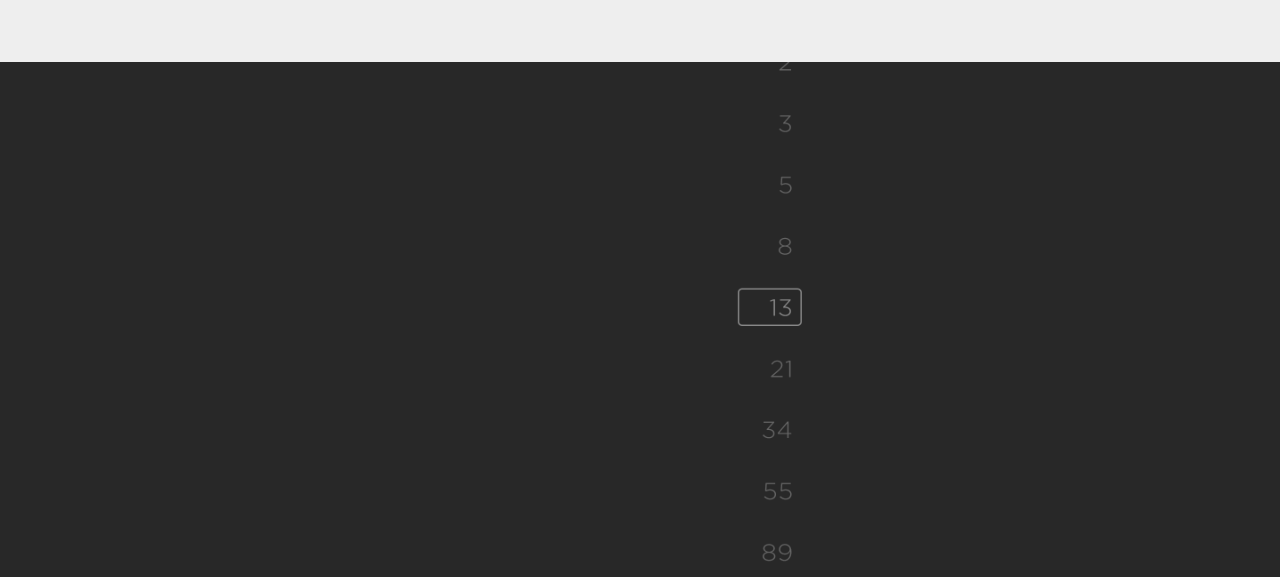
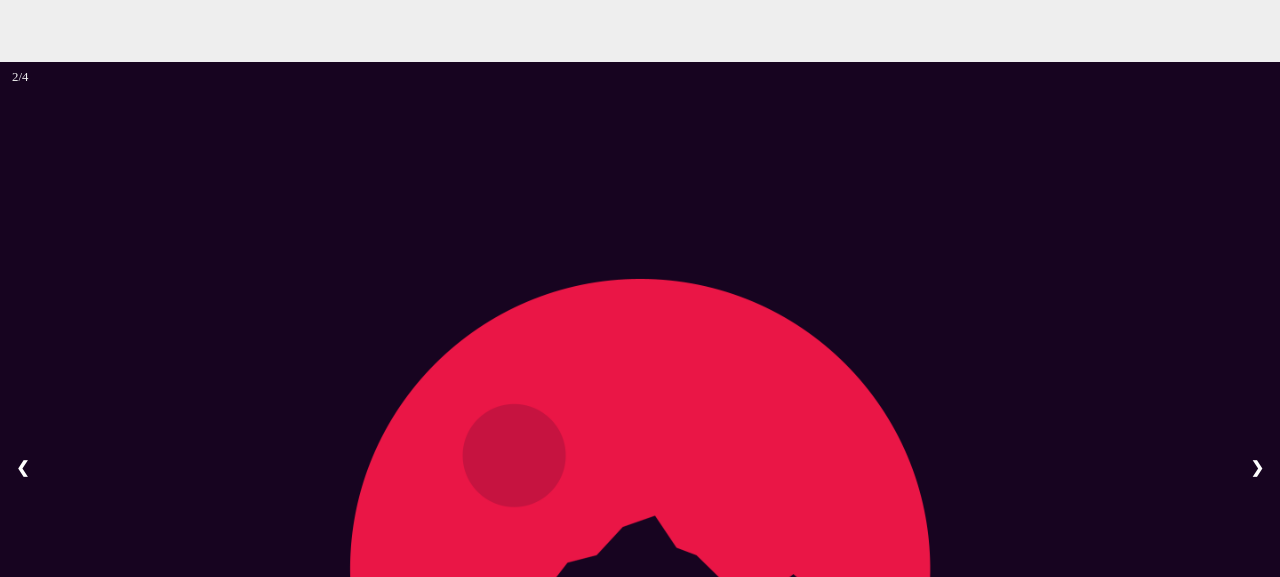
Before and after one commit to sandeep2213/College-Website, a plain HTML site: page index.html in a window 1280 px wide. Shown: the part 223-800 px from the top of the page. Drawn offline with Linux system fonts and the light colour scheme.

Commit message:
worked on slideshow of photos

```diff
--- a/index.css
+++ b/index.css
@@ -78,10 +78,88 @@ body {
 
 /*image crousel rules*/
 
-.crousel {
+.image-size {
   width: 100%;
 }
 
+.slideshow-container {
+  max-width: 100vw;
+  position: relative;
+  margin: auto;
+}
+
+.mySlides {
+  display: none;
+}
+
+.prev,
+.next {
+  cursor: pointer;
+  position: absolute;
+  top: 50%;
+  width: auto;
+  margin-top: -22px;
+  padding: 16px;
+  color: white;
+  font-weight: bold;
+  font-size: 1rem;
+  transition: 0.6s ease;
+  border-radius: 0 3px 3px 0;
+  user-select: none;
+}
+
+.next {
+  right: 0;
+  border-radius: 3px 0 0 3px;
+}
+
+.prev:hover,
+.next:hover {
+  background-color: rgba(0, 0, 0, 0.8);
+}
+
+.text {
+  color: #eeeeee;
+  font-size: 1rem;
+  padding: 8px 12px;
+  position: absolute;
+  bottom: 8px;
+  width: 100%;
+  text-align: center;
+}
+
+.numbertext {
+  color: #eeeeee;
+  font-size: 0.8rem;
+  padding: 8px 12px;
+  position: absolute;
+  top: 0;
+}
+
+.fade {
+  -webkit-animation-name: fade;
+  -webkit-animation-duration: 1.5s;
+  animation-name: fade;
+  animation-duration: 1.5s;
+}
+
+@-webkit-keyframes fade {
+  from {
+    opacity: 0.7;
+  }
+  to {
+    opacity: 1;
+  }
+}
+
+@keyframes fade {
+  from {
+    opacity: 0.7;
+  }
+  to {
+    opacity: 1;
+  }
+}
 /*image crousel rules ends here*/
 
 /*General moto styles*/
--- a/index.html
+++ b/index.html
@@ -27,24 +27,50 @@
       <h1>ECE Department of SBSSTC</h1>
     </header>
     <main>
-      <section>
+      <section class="slideshow-container">
+        <div class="mySlides fade">
+          <div class="numbertext">1/4</div>
           <img
             src="img/fibonacci_ruler.png"
             alt="Fibonacci sequence"
-          class="crousel"
+            class="image-size"
           />
+          <div class="text">Fibbonacci Numbers</div>
+        </div>
+
+        <div class="mySlides fade">
+          <div class="numbertext">2/4</div>
           <img
             src="img/mountains-on-mars.png"
             alt="Mountain On Mars"
-          class="crousel"
+            class="image-size"
           />
-        <img src="img/night.png" alt="Night in Zurich" class="crousel" />
+          <div class="text">Mountains On Mars</div>
+        </div>
+
+        <div class="mySlides fade">
+          <div class="numbertext">3/4</div>
+          <img src="img/night.png" alt="Night in Zurich" class="image-size" />
+          <div class="text">Night in Zurich</div>
+        </div>
+
+        <div class="mySlides fade">
+          <div class="numbertext">4/4</div>
           <img
             src="img/ramadan-2015-wallpaper1.png"
             alt="Ramadan"
-          class="crousel"
+            class="image-size"
           />
+          <div class="text">Ramadan</div>
+        </div>
+
+        <!--Next and previous buttons-->
+        <a class="prev" onclick="plusSlides(-1)" onload="automaticSlides()"
+          >&#10094;</a
+        >
+        <a class="next" onclick="plusSlides(1)">&#10095;</a>
       </section>
+      <br />
       <article class="moto">
         <div class="article-container">
           <div class="article-content">
@@ -64,10 +90,12 @@
           </div>
         </div>
       </article>
+
       <section>
         <p>anything i dont remember</p>
       </section>
     </main>
+
     <footer class="footer" id="footer-ID">
       <h4>About Us!</h4>
       <ul>
@@ -77,5 +105,6 @@
         <li>contact the developers of this site</li>
       </ul>
     </footer>
+    <script src="index.js"></script>
   </body>
 </html>
--- /dev/null
+++ b/index.js
@@ -0,0 +1,38 @@
+let slideIndex = 1;
+let automaticSlide = 0;
+showSlides(slideIndex);
+automaticSlides();
+
+//Next Prev conntrols
+function plusSlides(n) {
+  showSlides((slideIndex += n));
+}
+
+function showSlides(n) {
+  let i;
+  const slides = document.getElementsByClassName("mySlides");
+  if (n > slides.length) {
+    slideIndex = 1;
+  }
+  if (n < 1) {
+    slideIndex = slides.length;
+  }
+  for (i = 0; i < slides.length; i++) {
+    slides[i].style.display = "none";
+  }
+  slides[slideIndex - 1].style.display = "block";
+}
+
+function automaticSlides() {
+  let i;
+  const slides = document.getElementsByClassName("mySlides");
+  for (i = 0; i < slides.length; i++) {
+    slides[i].style.display = "none";
+  }
+  automaticSlide++;
+  if (automaticSlide > slides.length) {
+    automaticSlide = 1;
+  }
+  slides[automaticSlide - 1].style.display = "block";
+  setTimeout(automaticSlides, 3000);
+}
```
Also changed, not shown: 1 other file. Lines whose indentation alone changed are shown as unchanged.
